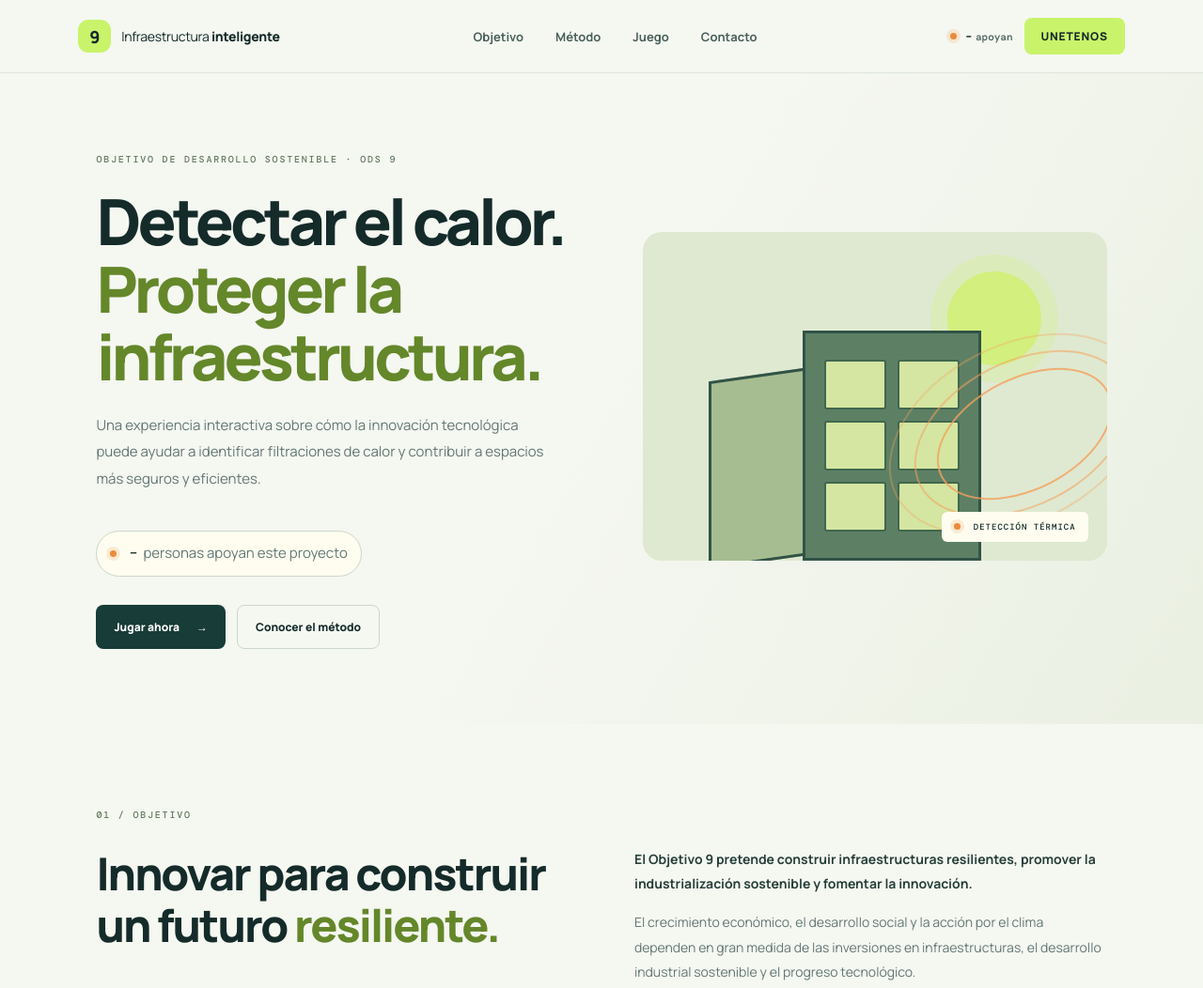
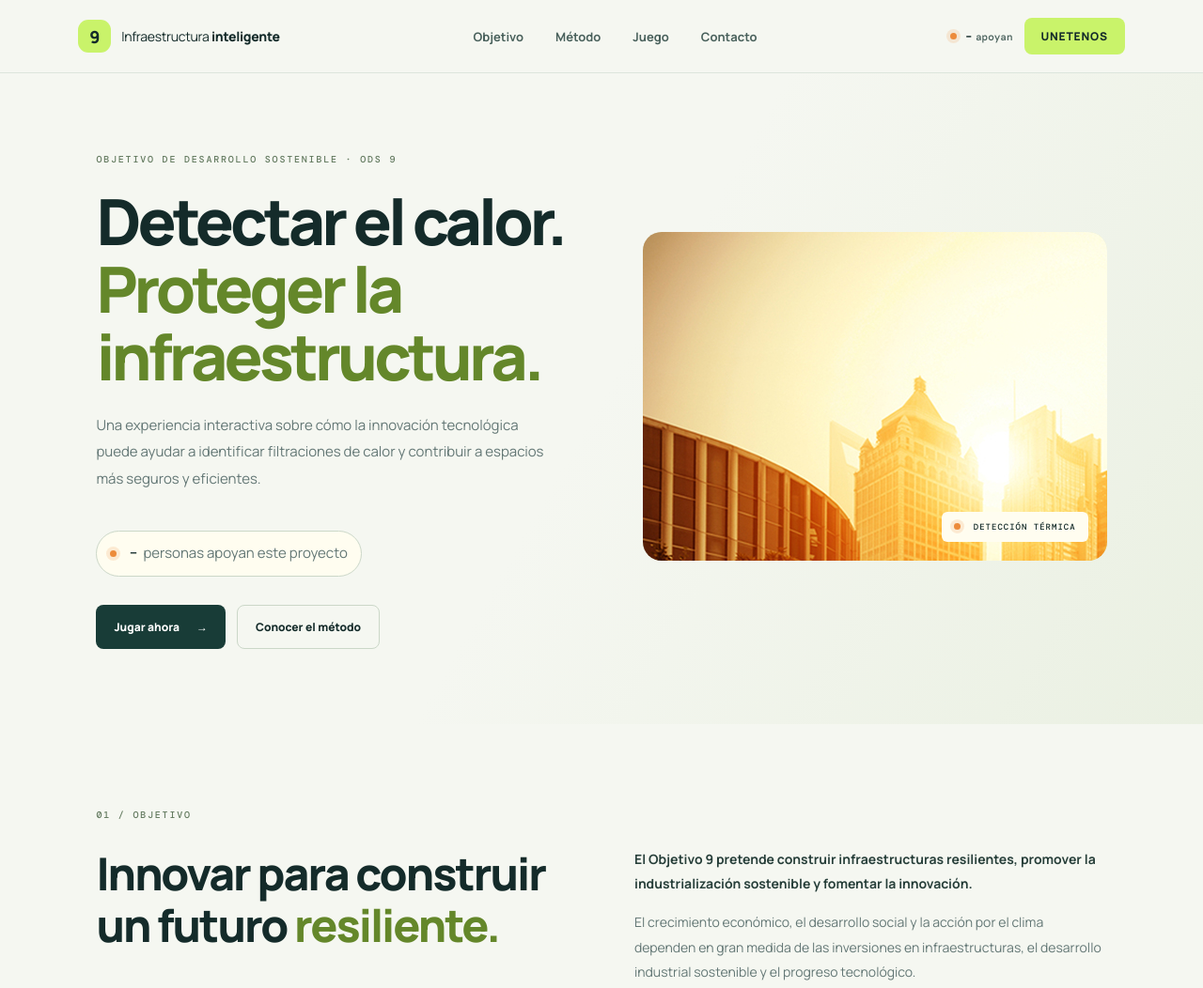
Before and after one commit to adolforamoscastro/ods9-infraestructura, a website: page public/index.html in a window 1280 px wide. Shown: the top 1052 px of the page at 94% size. Drawn offline with nearby package versions, Linux system fonts and the light colour scheme; no server answers.

Commit message:
Update index.html

```diff
--- a/public/index.html
+++ b/public/index.html
@@ -39,9 +39,10 @@
         </div>
       </div>
       <div class="hero-art" aria-label="Ilustración decorativa de un edificio y ondas térmicas">
-        <div class="sun"></div><div class="building building-back"></div>
-        <div class="building building-front"><i></i><i></i><i></i><i></i><i></i><i></i></div>
-        <div class="heat-wave wave-one"></div><div class="heat-wave wave-two"></div><div class="heat-wave wave-three"></div>
+        <!-- <div class="sun"></div><div class="building building-back"></div> -->
+        <!-- <div class="building building-front"><i></i><i></i><i></i><i></i><i></i><i></i></div>
+        <div class="heat-wave wave-one"></div><div class="heat-wave wave-two"></div><div class="heat-wave wave-three"></div>-->
+         <img src="evoking_heat.jpg" alt="edificio calor" >
         <div class="art-label"><span class="pulse"></span> DETECCIÓN TÉRMICA</div>
       </div>
     </section>
```
